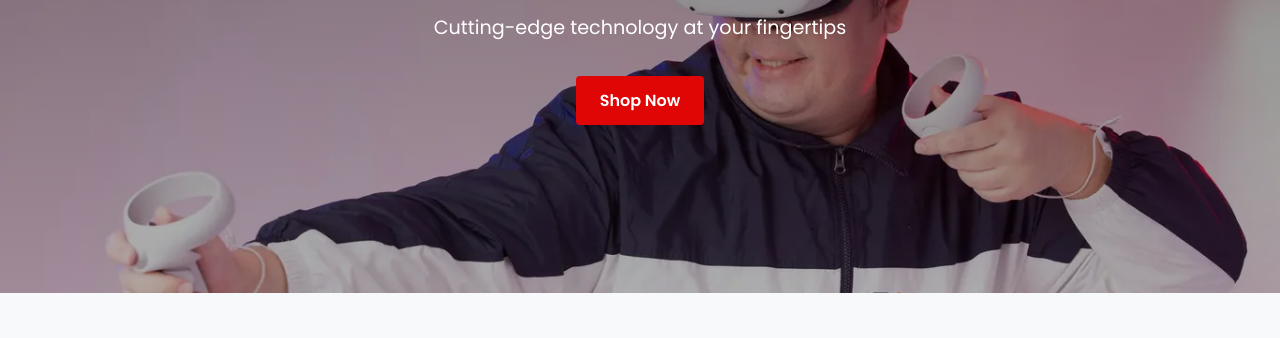
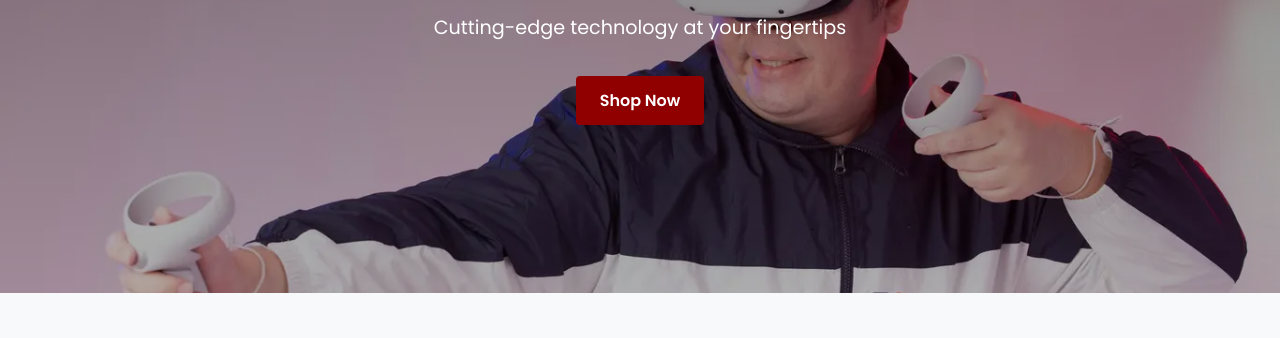
Before and after one commit to Kummirai/wdd131, a plain HTML site: page techtrend/index.html in a window 1280 px wide. Shown: the part 395-733 px from the top of the page. Drawn offline with Linux system fonts and the light colour scheme.

Commit message:
Update primary blue color variable for improved consistency

```diff
--- a/techtrend/styles/style.css
+++ b/techtrend/styles/style.css
@@ -1,6 +1,6 @@
 /* Base Styles */
 :root {
-  --primary-blue: #e00606;
+  --primary-blue: #910000;
   --dark-navy: #1c1c1c;
   --light-gray: #f8f9fa;
   --accent-green: #222831;
```
